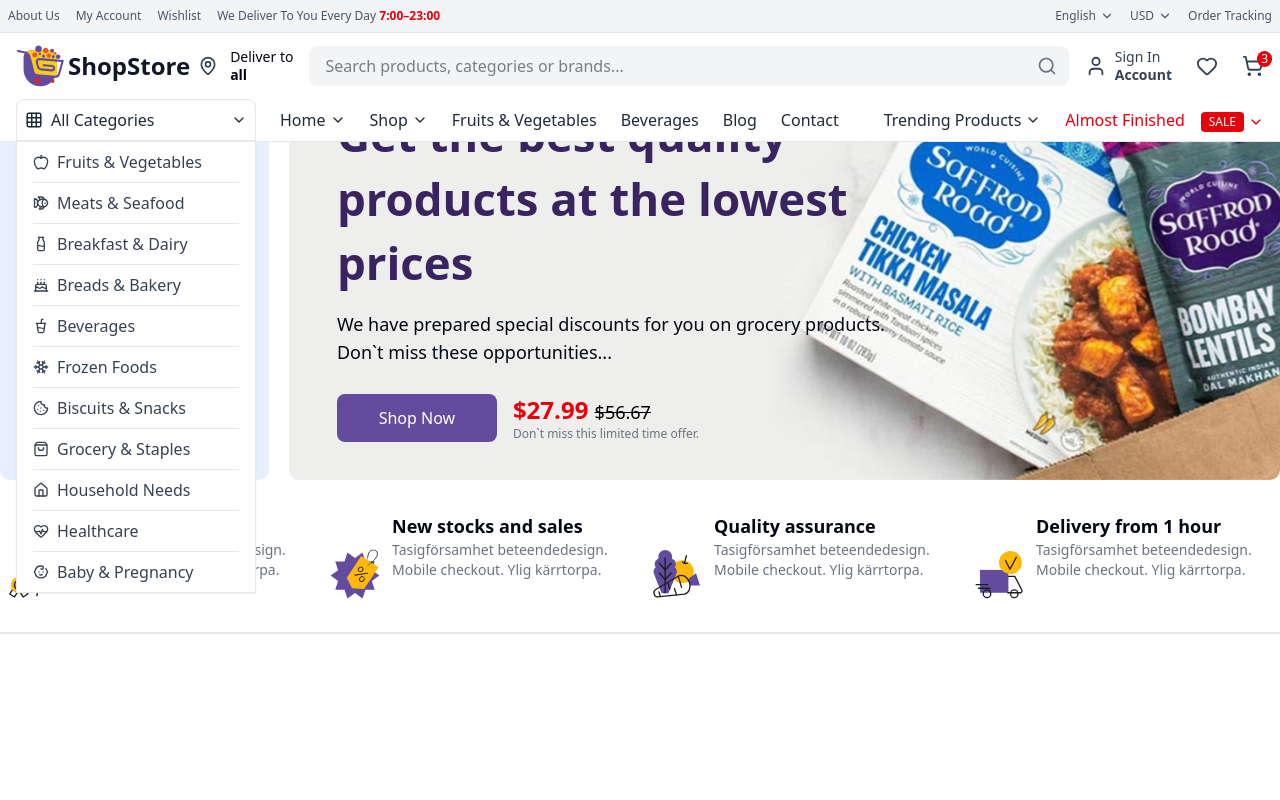
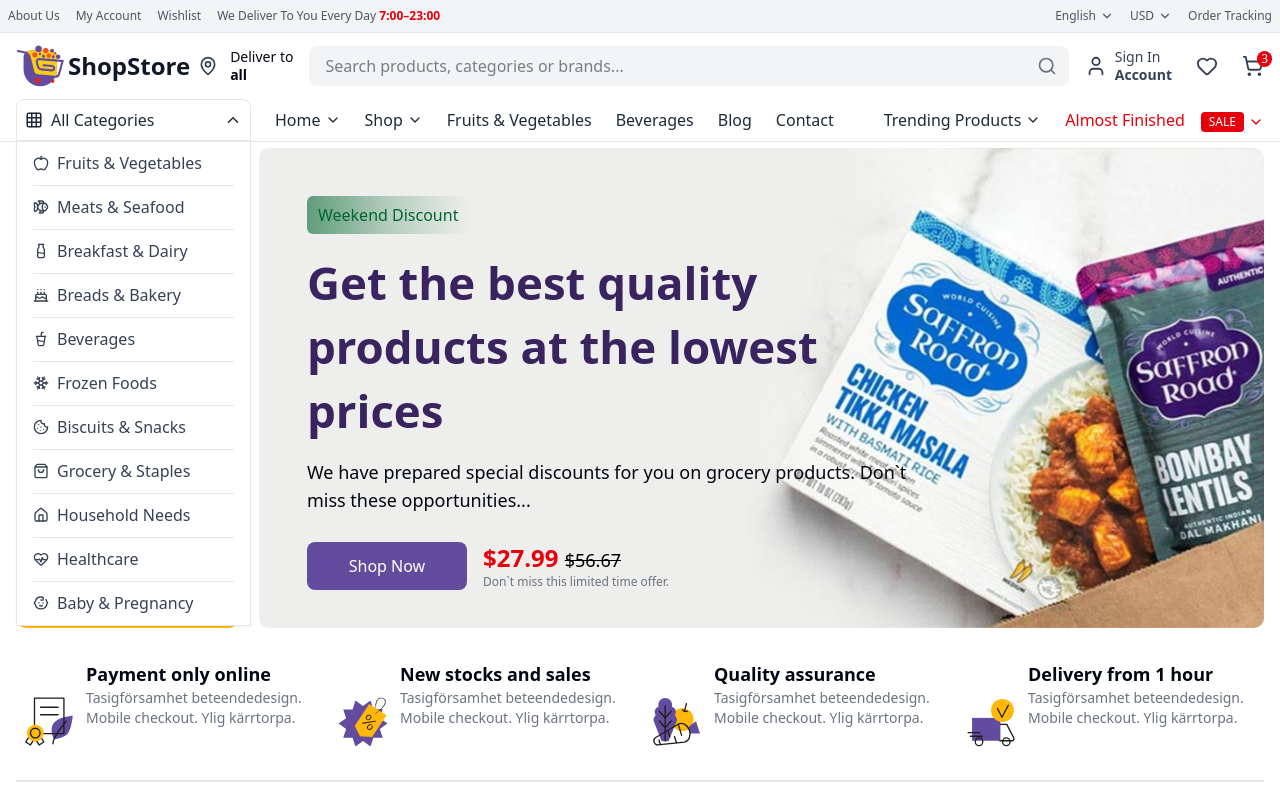
Before and after one commit to Uriford-International-Limited/Ecommerce, a Next.js app: page / in a window 1280 px wide. Built offline with nearby package versions, Linux system fonts and the light colour scheme.

Commit message:
hero adjust withHeader v1.0.0

```diff
--- a/src/app/(pages)/home/sections/Hero.tsx
+++ b/src/app/(pages)/home/sections/Hero.tsx
@@ -5,10 +5,10 @@
 const Hero = () => {
   return (
     <section>
-      <div className="container mx-auto h-[calc(100vh-42rem)] sm:h-[calc(100vh-35rem)] md:h-[calc(100vh-31rem)] xl:h-[calc(100vh-20rem)]">
-        <div className="h-full grid grid-cols-9 gap-5">
-          <div className="bg-secondary hidden lg:block col-span-2 rounded-lg"></div>
-          <div className="bg-[url('/hero.svg')] bg-center bg-cover col-span-9 lg:col-span-7 md:p-12 2xl:p-18 p-2 rounded-lg overflow-hidden">
+      <div className="container mx-auto h-[calc(100vh-42rem)] sm:h-[calc(100vh-35rem)] md:h-[calc(100vh-31rem)] xl:h-[calc(100vh-20rem)] px-4 mt-17 sm:mt-20 md:mt-[148px]">
+        <div className="h-full flex gap-5">
+          <div className="hidden lg:block w-[275px] h-full rounded-lg bg-amber-400"></div>
+          <div className="bg-[url('/hero.svg')] bg-center bg-cover lg:col-span-10 md:p-12 2xl:p-18 p-2 rounded-lg overflow-hidden">
             <div className="lg:w-3/4 xl:w-2/3 2xl:w-1/2 space-y-2 md:space-y-4 2xl:space-y-6">
               <p className="bg-gradient-to-r from-green-800/60 via-green-800/25 text-green-800 inline-block  px-1 py-0.5 lg:px-[11px] lg:py-[7px] rounded-sm font-medium text-sm lg:text-base">
                 Weekend Discount
--- a/src/app/_components/shared/NavigationMenu.tsx
+++ b/src/app/_components/shared/NavigationMenu.tsx
@@ -1,4 +1,4 @@
-import React, { useState, useRef, useEffect } from "react";
+import React, { useState } from "react";
 import Link from "next/link";
 import {
   Grid,
@@ -14,6 +14,7 @@
   Home,
   HeartPulse,
   Baby,
+  ChevronUp,
 } from "lucide-react";
 
 interface Category {
@@ -41,20 +42,6 @@
 
 const NavigationMenu: React.FC<NavigationMenuProps> = ({ mobileMenuOpen }) => {
   const [allCategoriesOpen, setAllCategoriesOpen] = useState(true);
-  const dropdownRef = useRef<HTMLDivElement>(null);
-
-  useEffect(() => {
-    const handleClickOutside = (event: MouseEvent) => {
-      if (
-        dropdownRef.current &&
-        !dropdownRef.current.contains(event.target as Node)
-      ) {
-        setAllCategoriesOpen(false);
-      }
-    };
-    document.addEventListener("mousedown", handleClickOutside);
-    return () => document.removeEventListener("mousedown", handleClickOutside);
-  }, []);
 
   const navLinks = [
     { label: "Home", href: "/" },
@@ -66,24 +53,24 @@
   ];
 
   return (
-    <div className="border-b border-gray-200">
+    <div className="hidden lg:block border-b border-gray-200">
       <div className="container mx-auto px-2 sm:px-4 py-0">
         <div className="hidden md:flex items-center text-gray-800 font-medium w-full flex-nowrap space-x-6">
           {/* All Categories */}
-          <div ref={dropdownRef} className="relative flex-shrink-0">
+          <div className="relative flex-shrink-0">
             <button
               onClick={() => setAllCategoriesOpen(!allCategoriesOpen)}
-              className="flex items-center justify-between border p-2 w-60 rounded-b-none rounded-md hover:text-primary"
+              className="flex items-center justify-between border p-2 w-[235px] rounded-b-none rounded-md hover:text-primary cursor-pointer"
             >
               <div className="flex items-center gap-2">
                 <Grid size={18} />
                 <span>All Categories</span>
               </div>
-              <ChevronDown size={16} />
+              <ChevronUp size={18} className={allCategoriesOpen ? "rotate-0" : "rotate-180"}/>
             </button>
 
             {allCategoriesOpen && (
-              <div className="absolute left-0 top-full w-60 bg-white border shadow-xs rounded-t-none z-50">
+              <div className="absolute left-0 top-full w-[235px] bg-white border shadow-xs rounded-t-none z-50">
                 {categories.map((cat, idx) => {
                   const Icon = cat.icon;
                   return (
@@ -92,7 +79,7 @@
                         href={`/categories/${cat.label
                           .toLowerCase()
                           .replace(/\s+/g, "-")}`}
-                        className="flex items-center gap-2 px-4 py-2 hover:bg-gray-100 text-gray-700"
+                        className="flex items-center gap-2 px-4 py-[9.5px] hover:bg-gray-100 text-gray-700"
                       >
                         <Icon size={16} />
                         <span>{cat.label}</span>
```
